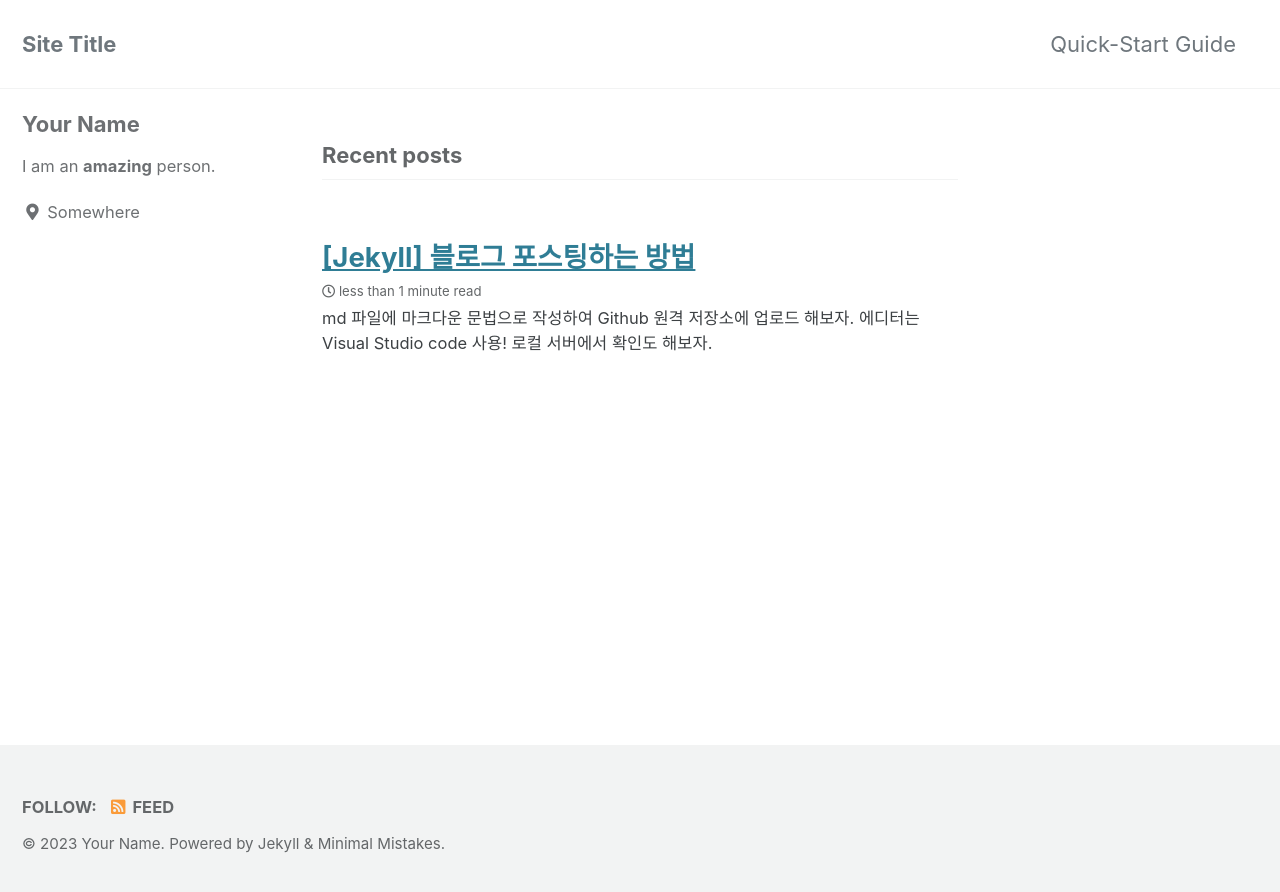
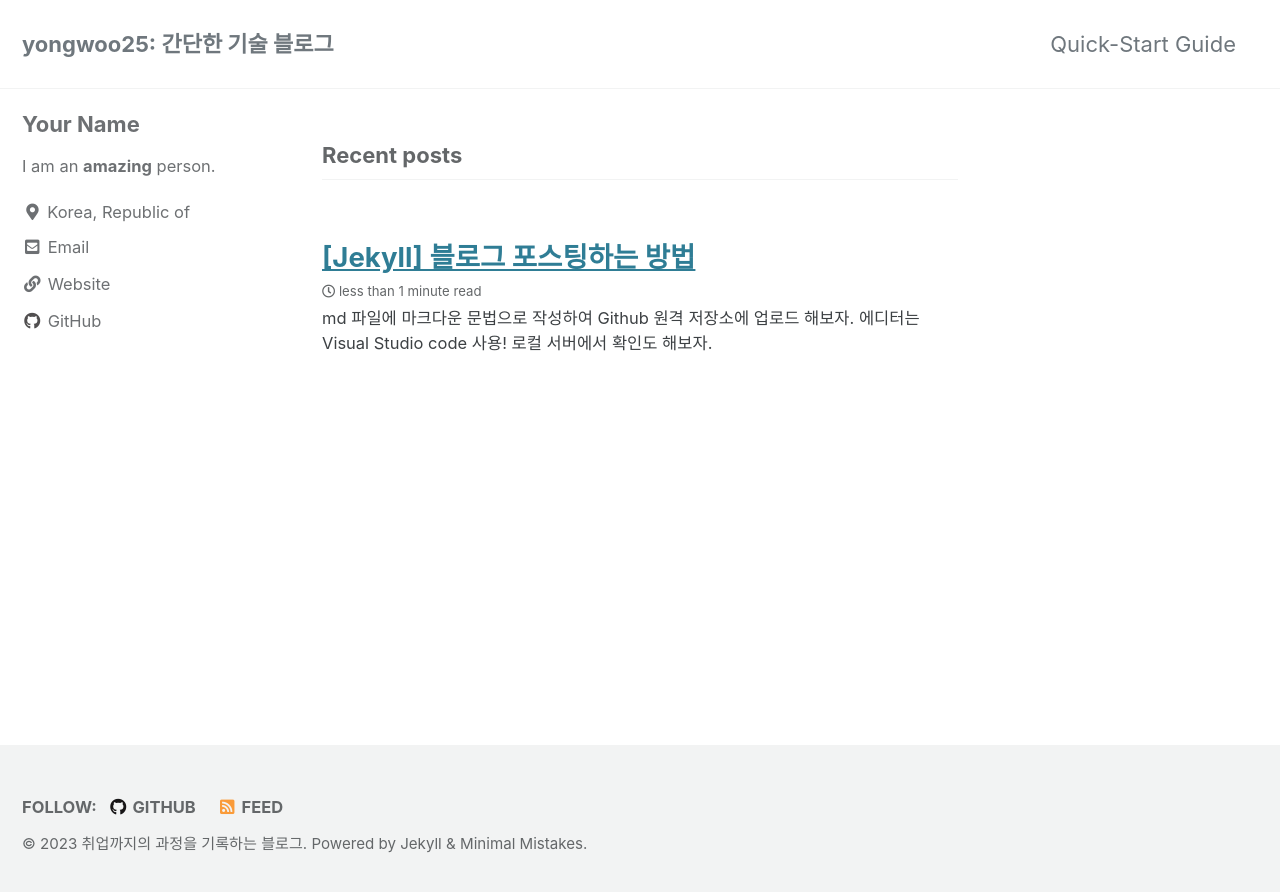
Before and after one commit to yw824/yw824.github.io, a Jekyll site: the page built from index.html, in a window 1280 px wide. Shown: the top 892 px of the page. Built offline with Jekyll 4.4.1, drawn with Linux system fonts in a browser that asks for light colours; cached includes are drawn as plain includes; the list of posts is cut into pages by our own code.

Commit message:
[docs]: config.yml 설정 ver.01

```diff
--- a/_config.yml
+++ b/_config.yml
@@ -16,15 +16,15 @@ minimal_mistakes_skin    : "default" # "air", "aqua", "contrast", "dark", "dirt"
 
 # Site Settings
 locale                   : "en-US"
-title                    : "Site Title"
+title                    : "yongwoo25: 간단한 기술 블로그"
 title_separator          : "-"
 subtitle                 : # site tagline that appears below site title in masthead
-name                     : "Your Name"
-description              : "An amazing website."
-url                      : # the base hostname & protocol for your site e.g. "https://mmistakes.github.io"
+name                     : "취업까지의 과정을 기록하는 블로그"
+description              : &description "개발 포스트 및 프로젝트 기록 위한 기술 블로그"
+url                      : "https://yw824.github.io" # the base hostname & protocol for your site e.g. "https://mmistakes.github.io"
 baseurl                  : # the subpath of your site, e.g. "/blog"
 repository               : # GitHub username/repo-name e.g. "mmistakes/minimal-mistakes"
-teaser                   : # path of fallback teaser image, e.g. "/assets/images/500x300.png"
+teaser                   : "docs/assets/images/unsplash-image-1.jpg" # path of fallback teaser image, e.g. "/assets/images/500x300.png"
 logo                     : # path of logo image to display in the masthead, e.g. "/assets/images/88x88.png"
 masthead_title           : # overrides the website title displayed in the masthead, use " " for no title
 # breadcrumbs            : false # true, false (default)
@@ -108,49 +108,49 @@ author:
   name             : "Your Name"
   avatar           : # path of avatar image, e.g. "/assets/images/bio-photo.jpg"
   bio              : "I am an **amazing** person."
-  location         : "Somewhere"
+  location         : "Korea, Republic of"
   email            :
   links:
     - label: "Email"
       icon: "fas fa-fw fa-envelope-square"
-      # url: "mailto:your.name@email.com"
+      url: "yongwoo25@gmail.com"
     - label: "Website"
       icon: "fas fa-fw fa-link"
-      # url: "https://your-website.com"
-    - label: "Twitter"
-      icon: "fab fa-fw fa-twitter-square"
-      # url: "https://twitter.com/"
-    - label: "Facebook"
-      icon: "fab fa-fw fa-facebook-square"
-      # url: "https://facebook.com/"
+      url: "https://yw824.github.io"
+    # - label: "Twitter"
+    #   icon: "fab fa-fw fa-twitter-square"
+    #   url: "https://twitter.com/"
+    # - label: "Facebook"
+    #   icon: "fab fa-fw fa-facebook-square"
+    #   # url: "https://facebook.com/"
     - label: "GitHub"
       icon: "fab fa-fw fa-github"
-      # url: "https://github.com/"
-    - label: "Instagram"
-      icon: "fab fa-fw fa-instagram"
-      # url: "https://instagram.com/"
+      url: "https://github.com/yw824"
+    # - label: "Instagram"
+    #   icon: "fab fa-fw fa-instagram"
+    #   # url: "https://instagram.com/"
 
 # Site Footer
 footer:
   links:
-    - label: "Twitter"
-      icon: "fab fa-fw fa-twitter-square"
-      # url:
-    - label: "Facebook"
-      icon: "fab fa-fw fa-facebook-square"
-      # url:
+    # - label: "Twitter"
+    #   icon: "fab fa-fw fa-twitter-square"
+    #   # url:
+    # - label: "Facebook"
+    #   icon: "fab fa-fw fa-facebook-square"
+    #   # url:
     - label: "GitHub"
       icon: "fab fa-fw fa-github"
-      # url:
-    - label: "GitLab"
-      icon: "fab fa-fw fa-gitlab"
-      # url:
-    - label: "Bitbucket"
-      icon: "fab fa-fw fa-bitbucket"
-      # url:
-    - label: "Instagram"
-      icon: "fab fa-fw fa-instagram"
-      # url:
+      url: https://github.com/yw824
+    # - label: "GitLab"
+    #   icon: "fab fa-fw fa-gitlab"
+    #   # url:
+    # - label: "Bitbucket"
+    #   icon: "fab fa-fw fa-bitbucket"
+    #   # url:
+    # - label: "Instagram"
+    #   icon: "fab fa-fw fa-instagram"
+    #   # url:
 
 
 # Reading Files
@@ -221,7 +221,7 @@ sass:
 permalink: /:categories/:title/
 paginate: 5 # amount of posts to show
 paginate_path: /page:num/
-timezone: # https://en.wikipedia.org/wiki/List_of_tz_database_time_zones
+timezone: Asia/Seoul # https://en.wikipedia.org/wiki/List_of_tz_database_time_zones
 
 
 # Plugins (previously gems:)
--- a/docs/_config.yml
+++ b/docs/_config.yml
@@ -11,11 +11,11 @@ minimal_mistakes_skin    : "default" # "air", "aqua", "contrast", "dark", "dirt"
 
 # Site Settings
 locale                   : "en-US"
-title                    : "Minimal Mistakes"
+title                    : "yongwoo25: 간단한 기술 블로그"
 title_separator          : "-"
 subtitle                 : "A Jekyll theme"
-name                     : &name "Michael Rose" # &name is a YAML anchor which can be *referenced later
-description              : &description "A flexible Jekyll theme for your blog or site with a minimalist aesthetic."
+name                     : &name "yongwoo25" # &name is a YAML anchor which can be *referenced later
+description              : &description "개발 포스트 및 프로젝트 기록 위한 기술 블로그"
 url                      : https://mmistakes.github.io # the base hostname & protocol for your site e.g. "https://mmistakes.github.io"
 baseurl                  : "/minimal-mistakes" # the subpath of your site, e.g. "/blog"
 repository               : "mmistakes/minimal-mistakes"
```
